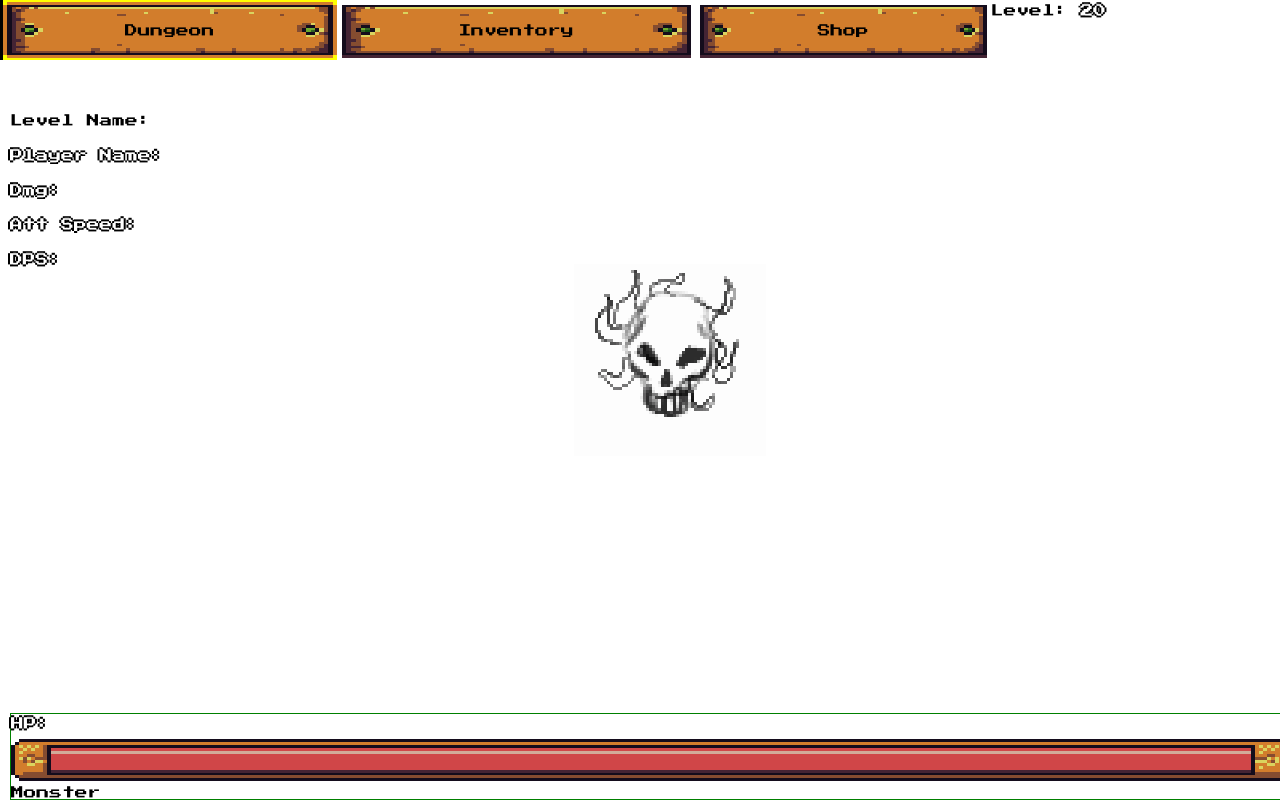
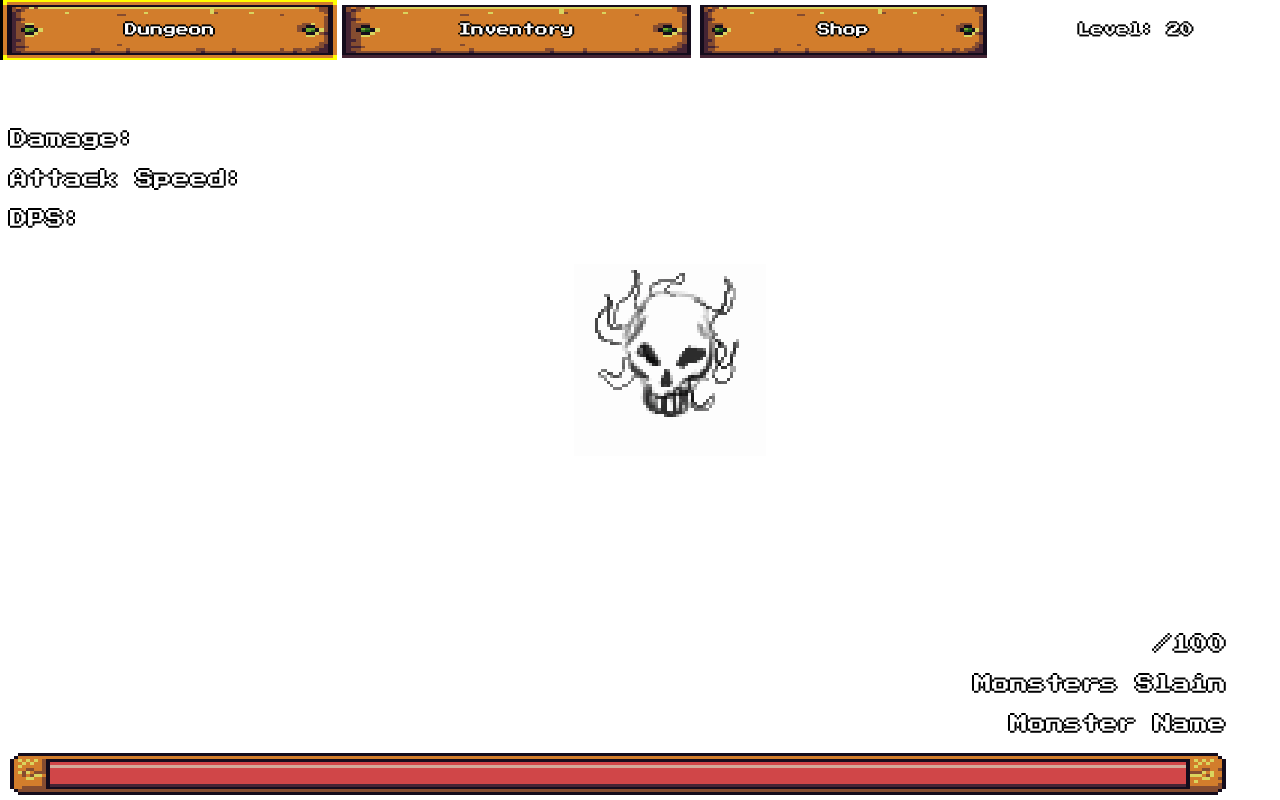
Before and after one commit to T-98/wait-for-it, a plain HTML site: page index.html in a window 1280 px wide. Drawn offline with nearby package versions, Linux system fonts and the light colour scheme; a web font is replaced by a local one.

Commit message:
styled the dungeon page a little bit

```diff
--- a/assets/css/style.css
+++ b/assets/css/style.css
@@ -1,3 +1,5 @@
+@import url('https://fonts.googleapis.com/css2?family=Stint+Ultra+Condensed&display=swap');
+
 body {
     font-family: Arial, Helvetica, sans-serif;
 }
@@ -36,7 +38,20 @@ nav a {
 
 .footer {
     position: absolute;
-    width: 100%;
-    border: 1px solid green;
+    width: 95%;
     bottom: 0;
+    text-align: right;
 }
+
+#playerStats {
+    font-size: 18px;
+}
+
+#mnstrinfo {
+    font-size: 18px;
+}
+
+#exp {
+    text-align: center;
+    margin: auto;
+}
--- a/index.html
+++ b/index.html
@@ -16,40 +16,39 @@
     <section class="rpgui-content">
         <nav>
             <button class="rpgui-button nav-menu" type="button" id="dungeon-btn">
-                Dungeon
+                <p>Dungeon</p>
             </button>
 
             <button class="rpgui-button nav-menu" type="button" id="inventory-btn">
-                Inventory
+                <p>Inventory</p>
             </button>
 
             <button class="rpgui-button nav-menu" type="button" id="shop-btn">
-                Shop
+                <p>Shop</p>
             </button>
 
             <div class="nav-menu" id="exp">
-                Level: <span id="exp-txt"></span>
+                <p>Level: <span id="exp-txt"></span></p>
             </div>
         </nav>
 
         <section id="game">
             <div id="dgn">
-                <div>Level Name: <span id="lvlname"></span></div>
                 <div>
-                    <p>Player Name: <span id="plyname"></span></p>
-                    <p>Dmg: <span id="dmgval"></span></p>
-                    <p>Att Speed: <span id="attspeed"></span></p>
+                    <span id="lvlname"></span></div>
+                <div id="playerStats">
+                    <p>Damage: <span id="dmgval"></span></p>
+                    <p>Attack Speed: <span id="attspeed"></span></p>
                     <p>DPS: <span id="dps"></span></p>
                 </div>
 
                 <footer class="footer">
-                    <label>HP:</label>
+                    <div id="mnstrinfo">
+                        <p><span id="monstersSlain"></span>/100</p>
+                        <p>Monsters Slain</p>
+                        <p>Monster Name</p>
+                    </div>
                     <div class="rpgui-progress red"></div>
-
-                    <div id="mnstrinfo">
-                        Monster
-
-                    </div>
                 </footer>
             </div>
 
```
